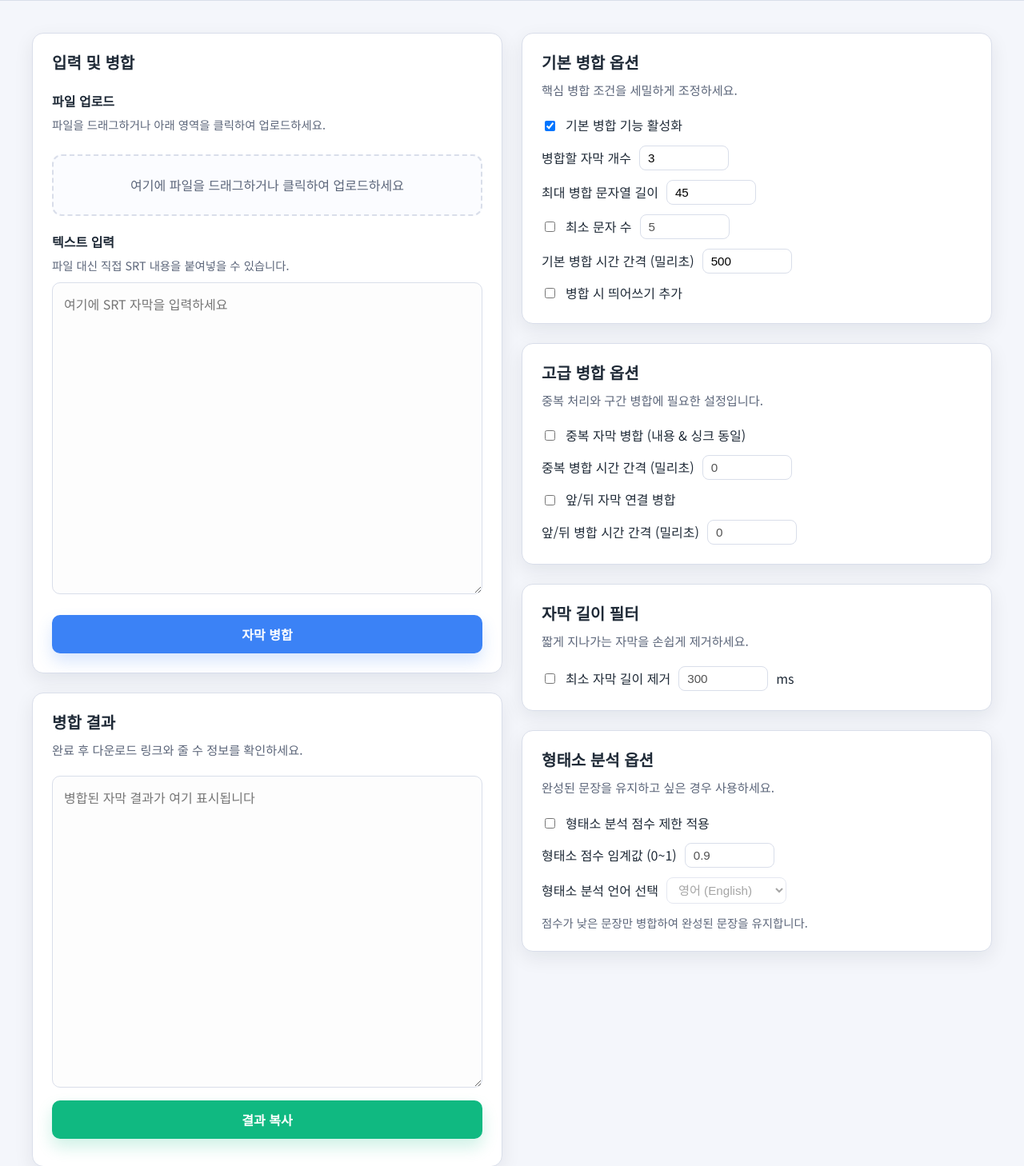
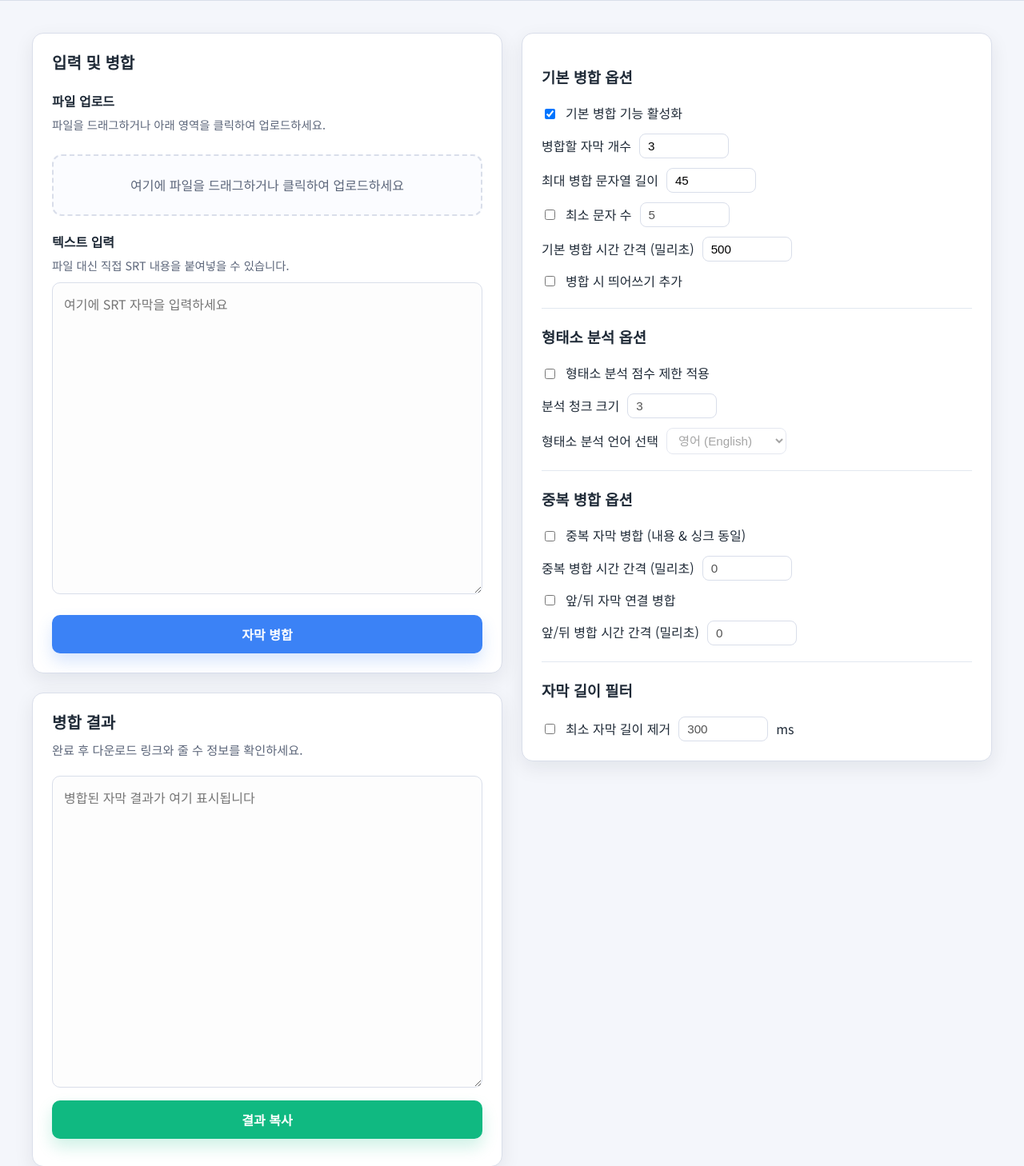
Before and after one commit to oot50674/Subtitle-Merger, a Flask app: page / in a window 1280 px wide. Shown: the top 1458 px of the page at 80% size. Run offline with Flask 3, Linux system fonts and the light colour scheme; some libraries are stand-ins or nearby versions.

Commit message:
modified:   app.py 	modified:   readme.md 	modified:   static/script.js 	modified:   templates/index.html 	modified:   utils/segment_analyzer.py

```diff
--- a/app.py
+++ b/app.py
@@ -2,7 +2,6 @@ from __future__ import annotations
 
 import json
 import logging
-import re
 from datetime import datetime
 from typing import Any, Dict, Iterable, List, Optional, Tuple, TypedDict
 
@@ -166,116 +165,195 @@ def merge_end_start_entries(
     return merged_entries
 
 
+def _join_segment_text(current_text: str, next_text: str, enable_space_merge: bool) -> str:
+    """개별 자막 텍스트를 병합할 때 사용되는 joiner."""
+    left = current_text.strip()
+    right = next_text.strip()
+    if not left:
+        return right
+    if not right:
+        return left
+    separator = ' ' if enable_space_merge else ''
+    return left + separator + right
+
+
+def _safe_analyze_segment(
+    text: str,
+    language: str,
+    enable_analyzer: bool,
+):
+    """형태소 분석 사용 여부에 따라 안전하게 분석을 수행합니다."""
+    if not enable_analyzer:
+        return None
+    try:
+        return analyze_segment(text, language=language)
+    except Exception as exc:  # pragma: no cover - 방어적 코드
+        logging.error("형태소 분석 중 오류: %s", exc)
+        return None
+
+
+def _compute_candidate_score(analysis) -> float:
+    """completeness와 break_naturalness를 가중합으로 계산."""
+    if analysis is None:
+        return 0.0
+    weighted = 0.7 * analysis.completeness_score + 0.3 * analysis.break_naturalness
+    return round(weighted, 4)
+
+
+def _can_extend_merge(
+    current_text: str,
+    next_entry: SubtitleEntry,
+    current_end_time: str,
+    options: Dict[str, Any],
+) -> bool:
+    """시간/길이 옵션을 만족하는지 확인."""
+    max_basic_gap = options.get('maxBasicGap', 500)
+    enable_min_length_merge = options.get('enableMinLengthMerge', False)
+    min_text_length = options.get('minTextLength', 1)
+
+    current_end_ms = time_to_ms(current_end_time)
+    next_start_ms = time_to_ms(next_entry['start_time'])
+    if next_start_ms - current_end_ms > max_basic_gap:
+        return False
+
+    if enable_min_length_merge:
+        current_len = len(current_text.replace(' ', ''))
+        next_len = len(next_entry['text'].strip().replace(' ', ''))
+        if current_len >= min_text_length or next_len >= min_text_length:
+            return False
+
+    return True
+
+
 def merge_basic_entries(entries: List[SubtitleEntry], options: Dict[str, Any]) -> List[SubtitleEntry]:
-    """기본 병합 로직: 시간 간격, 길이 조건에 따라 다수 자막 병합."""
+    """새 파이프라인 기반 기본 병합: 슬라이딩 창 후보 생성 → 점수 계산 → 최적 선택."""
     processed_entries: List[SubtitleEntry] = []
     idx = 0
 
+    raw_candidate_chunk = options.get('candidateChunkSize', 3)
+    try:
+        candidate_chunk_size = int(raw_candidate_chunk)
+    except (TypeError, ValueError):
+        candidate_chunk_size = 3
+    candidate_chunk_size = max(1, candidate_chunk_size)
+
     max_merge_count = options.get('maxMergeCount', 2)
     max_text_length = options.get('maxTextLength', 50)
-    max_basic_gap = options.get('maxBasicGap', 500)
-    enable_basic_merge = options.get('enableBasicMerge', False)
     enable_space_merge = options.get('enableSpaceMerge', False)
-    enable_min_length_merge = options.get('enableMinLengthMerge', False)
-    min_text_length = options.get('minTextLength', 1)
     enable_segment_analyzer = options.get('enableSegmentAnalyzer', False)
-    raw_threshold = options.get('segmentAnalyzerThreshold', 0.9)
-    try:
-        analyzer_threshold = float(raw_threshold)
-    except (TypeError, ValueError):
-        analyzer_threshold = 0.9
-    analyzer_threshold = max(0.0, min(1.0, analyzer_threshold))
     analyzer_language = str(options.get('segmentAnalyzerLanguage', 'en') or 'en').lower()
 
     logging.info(
-        "병합 옵션: max_merge_count=%s, max_text_length=%s, max_basic_gap=%s",
+        "병합 옵션: max_merge_count=%s, candidate_chunk_size=%s, max_text_length=%s, max_basic_gap=%s, min_text_length=%s",
         max_merge_count,
+        candidate_chunk_size,
         max_text_length,
-        max_basic_gap,
+        options.get('maxBasicGap', 500),
+        options.get('minTextLength', 1),
     )
     logging.info(
-        "옵션 활성화 상태: basic_merge=%s, space_merge=%s, min_length_merge=%s, min_text_length=%s",
-        enable_basic_merge,
+        "옵션 활성화 상태: basic_merge=%s, space_merge=%s, min_length_merge=%s, segment_analyzer=%s",
+        options.get('enableBasicMerge', False),
         enable_space_merge,
-        enable_min_length_merge,
-        min_text_length,
+        options.get('enableMinLengthMerge', False),
+        enable_segment_analyzer,
     )
 
     while idx < len(entries):
-        merged_entry = entries[idx].copy()
-        merge_count = 1
+        window_end = min(len(entries), idx + candidate_chunk_size)
+        window_candidates: List[Dict[str, Any]] = []
 
-        while True:
-            if idx + merge_count >= len(entries) or merge_count >= max_merge_count:
-                break
+        for start_idx in range(idx, window_end):
+            start_entry = entries[start_idx]
+            current_text = start_entry['text'].strip()
+            current_end_time = start_entry['end_time']
+            merge_count = 1
+            current_analysis = _safe_analyze_segment(current_text, analyzer_language, enable_segment_analyzer)
 
-            next_entry = entries[idx + merge_count]
-            current_text = merged_entry['text'].strip()
-            next_text = next_entry['text'].strip()
-            combined_text = current_text + (' ' if enable_space_merge else '') + next_text
+            while True:
+                score = _compute_candidate_score(current_analysis)
+                is_complete = bool(current_analysis.is_complete_sentence) if current_analysis else False
 
-            if enable_segment_analyzer:
-                if current_text.endswith('.'):
-                    logging.info("형태소 분석 옵션 활성화 시 마침표 종료 문장 병합 중단")
-                    break
-                try:
-                    analysis = analyze_segment(current_text, language=analyzer_language)
-                    if analysis.completeness_score > analyzer_threshold:
-                        logging.info(
-                            "형태소 분석 점수 초과로 병합 중단: score=%.3f, threshold=%.3f",
-                            analysis.completeness_score,
-                            analyzer_threshold,
-                        )
-                        break
-                except Exception as exc:  # pragma: no cover - 방어적 코드
-                    logging.error("형태소 분석 중 오류: %s", exc)
+                candidate_entry = {
+                    'start_time': start_entry['start_time'],
+                    'end_time': current_end_time,
+                    'text': current_text,
+                }
+                window_candidates.append(
+                    {
+                        'entry': candidate_entry,
+                        'merge_count': merge_count,
+                        'analysis': current_analysis,
+                        'score': score,
+                        'is_complete': is_complete,
+                        'start_idx': start_idx,
+                    }
+                )
+
+                if (
+                    merge_count >= max_merge_count
+                    or merge_count >= candidate_chunk_size
+                    or start_idx + merge_count >= window_end
+                ):
                     break
 
-            if len(combined_text) > max_text_length:
-                logging.info("최대 길이 초과로 병합 중단: %s > %s", len(combined_text), max_text_length)
-                break
+                next_entry = entries[start_idx + merge_count]
+                if not _can_extend_merge(current_text, next_entry, current_end_time, options):
+                    break
 
-            if re.search(r'[.,?!;:]', next_entry['text']):
-                merged_entry['end_time'] = next_entry['end_time']
-                merged_entry['text'] = combined_text
+                combined_text = _join_segment_text(current_text, next_entry['text'], enable_space_merge)
+                if len(combined_text) > max_text_length:
+                    break
+
+                current_text = combined_text
+                current_end_time = next_entry['end_time']
                 merge_count += 1
-                break
+                current_analysis = _safe_analyze_segment(current_text, analyzer_language, enable_segment_analyzer)
 
-            if not enable_basic_merge:
-                break
+        if not window_candidates:
+            processed_entries.append(entries[idx].copy())
+            idx += 1
+            continue
 
-            current_end_ms = time_to_ms(merged_entry['end_time'])
-            next_start_ms = time_to_ms(next_entry['start_time'])
-            time_gap = next_start_ms - current_end_ms
+        formatted_candidates: List[str] = []
+        for cand in window_candidates:
+            cand_text = cand['entry']['text'].strip()
+            if len(cand_text) > 40:
+                cand_text = cand_text[:37] + "..."
+            formatted_candidates.append(
+                "start=%s|merge=%s|score=%.3f|complete=%s|text=%s"
+                % (
+                    cand['start_idx'] + 1,
+                    cand['merge_count'],
+                    cand['score'],
+                    "Y" if cand['is_complete'] else "N",
+                    cand_text,
+                )
+            )
+        logging.info(
+            "후보군 생성: window=%s-%s count=%s [%s]",
+            idx + 1,
+            window_end,
+            len(window_candidates),
+            "; ".join(formatted_candidates),
+        )
 
-            min_length_condition = True
-            if enable_min_length_merge:
-                current_len = len(current_text.replace(' ', ''))
-                next_len = len(next_text.replace(' ', ''))
-                if current_len >= min_text_length or next_len >= min_text_length:
-                    min_length_condition = False
-                    logging.debug(
-                        "최소 문자 수 조건으로 병합하지 않음: %s, %s >= %s",
-                        current_len,
-                        next_len,
-                        min_text_length,
-                    )
+        best_candidate = max(
+            window_candidates,
+            key=lambda cand: (
+                cand['score'],
+                cand['analysis'].break_naturalness if cand['analysis'] else 0.0,
+                cand['merge_count'],
+            ),
+        )
 
-            if min_length_condition and time_gap <= max_basic_gap:
-                merged_entry['end_time'] = next_entry['end_time']
-                merged_entry['text'] = combined_text
-                merge_count += 1
-            else:
-                logging.info(
-                    "병합 조건 불만족: min=%s, gap=%s, combined_length=%s",
-                    min_length_condition,
-                    time_gap <= max_basic_gap,
-                    len(combined_text),
-                )
-                break
+        # 창 내에서 최고 후보보다 앞에 있는 엔트리는 단독으로 먼저 확정
+        if best_candidate['start_idx'] > idx:
+            for fill_idx in range(idx, best_candidate['start_idx']):
+                processed_entries.append(entries[fill_idx].copy())
 
-        processed_entries.append(merged_entry)
-        idx += merge_count
+        processed_entries.append(best_candidate['entry'])
+        idx = best_candidate['start_idx'] + best_candidate['merge_count']
 
     return processed_entries
 
--- a/static/script.js
+++ b/static/script.js
@@ -34,10 +34,7 @@ $(document).ready(function() {
         $('#max-end-start-gap').val(options.maxEndStartGap);
         // similarityThreshold option removed
         $('#min-duration-ms').val(options.minDurationMs || 300);
-        var cachedThreshold = typeof options.segmentAnalyzerThreshold === 'number'
-            ? options.segmentAnalyzerThreshold
-            : 0.7;
-        $('#segment-analyzer-threshold').val(cachedThreshold);
+        $('#candidate-chunk-size').val(options.candidateChunkSize || 3);
         var cachedLanguage = options.segmentAnalyzerLanguage;
         if (typeof cachedLanguage !== 'string') {
             cachedLanguage = defaultAnalyzerLanguage;
@@ -49,6 +46,7 @@ $(document).ready(function() {
         }
         $('#segment-analyzer-language').val(cachedLanguage);
     } else {
+        $('#candidate-chunk-size').val(3);
         $('#segment-analyzer-language').val(defaultAnalyzerLanguage);
     }
 
@@ -77,8 +75,8 @@ $(document).ready(function() {
 
     $('#enable-segment-analyzer').change(function() {
         var disabled = !$(this).is(':checked');
-        $('#segment-analyzer-threshold').prop('disabled', disabled);
         $('#segment-analyzer-language').prop('disabled', disabled);
+        $('#candidate-chunk-size').prop('disabled', disabled);
     });
 
     // 초기 상태 설정 트리거
@@ -93,11 +91,6 @@ $(document).ready(function() {
     $('#process-btn').click(function() {
         var files = $('#srt-files')[0].files;
         // 자막 병합 옵션 설정
-        var analyzerThreshold = parseFloat($('#segment-analyzer-threshold').val());
-        if (isNaN(analyzerThreshold)) {
-            analyzerThreshold = 0.9;
-        }
-
         var analyzerLanguage = $('#segment-analyzer-language').val();
         if (typeof analyzerLanguage !== 'string') {
             analyzerLanguage = defaultAnalyzerLanguage;
@@ -118,13 +111,13 @@ $(document).ready(function() {
             enableSegmentAnalyzer: $('#enable-segment-analyzer').is(':checked'),
             minTextLength: parseInt($('#min-text-length').val()) || 1,      // 병합 시 각 자막의 최소 문자 수
             maxMergeCount: parseInt($('#max-merge-count').val()) || 2,      // 병합할 최대 자막 개수
+            candidateChunkSize: parseInt($('#candidate-chunk-size').val()) || 3, // 비교할 자막 청크 크기
             maxTextLength: parseInt($('#max-text-length').val()) || 50,     // 최대 병합 문자열 길이
             maxBasicGap: parseInt($('#max-basic-gap').val()) || 500,        // 기본 병합 시간 간격 (밀리초)
             maxDuplicateGap: parseInt($('#max-duplicate-gap').val()) || 300, // 중복 병합 시간 간격 (밀리초)
             maxEndStartGap: parseInt($('#max-end-start-gap').val()) || 300,   // 앞뒤 자막 병합 시간 간격 (밀리초)
             // similarityThreshold removed
             minDurationMs: parseInt($('#min-duration-ms').val()) || 300,
-            segmentAnalyzerThreshold: analyzerThreshold,
             segmentAnalyzerLanguage: analyzerLanguage.toLowerCase()
         };
 
--- a/templates/index.html
+++ b/templates/index.html
@@ -69,12 +69,12 @@
         </section>
 
         <section id="options-section" class="content-section panel-section">
-            <article id="basic-options-article" class="panel-card option-card option-group1">
-                <div class="panel-header">
-                    <h2 class="panel-title">기본 병합 옵션</h2>
-                    <p class="panel-subtitle">핵심 병합 조건을 세밀하게 조정하세요.</p>
-                </div>
-                <div class="panel-body option-list">
+            <article id="merged-options-article" class="panel-card option-card">
+                <div class="panel-body">
+                    <!-- Group 1: Basic Options -->
+                    <div class="option-group option-group1">
+                        <h3 class="group-title">기본 병합 옵션</h3>
+                        <div class="option-list">
                             <label class="option-line">
                                 <input type="checkbox" id="enable-basic-merge" checked>
                                 기본 병합 기능 활성화
@@ -101,14 +101,39 @@
                                 병합 시 띄어쓰기 추가
                             </label>
                         </div>
-            </article>
+                    </div>
 
-            <article id="advanced-options-article" class="panel-card option-card option-group2">
-                <div class="panel-header">
-                    <h2 class="panel-title">고급 병합 옵션</h2>
-                    <p class="panel-subtitle">중복 처리와 구간 병합에 필요한 설정입니다.</p>
+                    <hr class="group-divider" style="margin: 20px 0; border: 0; border-top: 1px solid #e2e8f0;">
+
+                    <!-- Group 4: Analyzer Options -->
+                    <div class="option-group option-group4">
+                        <h3 class="group-title">형태소 분석 옵션</h3>
+                        <div class="option-list">
+                            <label class="option-line">
+                                <input type="checkbox" id="enable-segment-analyzer">
+                                형태소 분석 점수 제한 적용
+                            </label>
+                            <label class="option-line">
+                                분석 청크 크기
+                                <input type="number" id="candidate-chunk-size" value="3" min="1">
+                            </label>
+                            <label class="option-line" for="segment-analyzer-language">
+                                형태소 분석 언어 선택
+                                <select id="segment-analyzer-language" class="analyzer-select-control">
+                                    <option value="ko">한국어</option>
+                                    <option value="en">영어 (English)</option>
+                                    <option value="ja">일본어 (日本語)</option>
+                                </select>
+                            </label>
                         </div>
-                <div class="panel-body option-list">
+                    </div>
+
+                    <hr class="group-divider" style="margin: 20px 0; border: 0; border-top: 1px solid #e2e8f0;">
+
+                    <!-- Group 2: Advanced Options -->
+                    <div class="option-group option-group2">
+                        <h3 class="group-title">중복 병합 옵션</h3>
+                        <div class="option-list">
                             <label class="option-line">
                                 <input type="checkbox" id="enable-duplicate-merge">
                                 중복 자막 병합 (내용 &amp; 싱크 동일)
@@ -126,46 +151,20 @@
                                 <input type="number" id="max-end-start-gap" value="0" min="0">
                             </label>
                         </div>
-            </article>
+                    </div>
 
-            <article id="duration-options-article" class="panel-card option-card option-group3">
-                <div class="panel-header">
-                    <h2 class="panel-title">자막 길이 필터</h2>
-                    <p class="panel-subtitle">짧게 지나가는 자막을 손쉽게 제거하세요.</p>
-                </div>
-                <div class="panel-body option-list">
+                    <hr class="group-divider" style="margin: 20px 0; border: 0; border-top: 1px solid #e2e8f0;">
+
+                    <!-- Group 3: Duration Options -->
+                    <div class="option-group option-group3">
+                        <h3 class="group-title">자막 길이 필터</h3>
+                        <div class="option-list">
                             <label class="option-line" title="지정한 시간(ms)보다 짧은 자막을 제거합니다. 짧게 지나가는 자막을 제거할 때 유용합니다.">
                                 <input type="checkbox" id="enable-min-duration-remove">
                                 최소 자막 길이 제거
                                 <input type="number" id="min-duration-ms" value="300" min="1"> ms
                             </label>
                         </div>
-            </article>
-
-            <article id="analyzer-options-article" class="panel-card option-card option-group4">
-                <div class="panel-header">
-                    <h2 class="panel-title">형태소 분석 옵션</h2>
-                    <p class="panel-subtitle">완성된 문장을 유지하고 싶은 경우 사용하세요.</p>
-                </div>
-                <div class="panel-body option-list">
-                    <label class="option-line">
-                        <input type="checkbox" id="enable-segment-analyzer">
-                        형태소 분석 점수 제한 적용
-                    </label>
-                    <label class="option-line">
-                        형태소 점수 임계값 (0~1)
-                        <input type="number" id="segment-analyzer-threshold" value="0.9" min="0" max="1" step="0.05">
-                    </label>
-                    <label class="option-line" for="segment-analyzer-language">
-                        형태소 분석 언어 선택
-                        <select id="segment-analyzer-language" class="analyzer-select-control">
-                            <option value="ko">한국어</option>
-                            <option value="en">영어 (English)</option>
-                            <option value="ja">일본어 (日本語)</option>
-                        </select>
-                    </label>
-                    <div id="analyzer-help" class="line-count">
-                        점수가 낮은 문장만 병합하여 완성된 문장을 유지합니다.
                     </div>
                 </div>
             </article>
```
Also changed, not shown: utils/segment_analyzer.py (+23 -12 lines), readme.md. Lines whose indentation alone changed are shown as unchanged.
